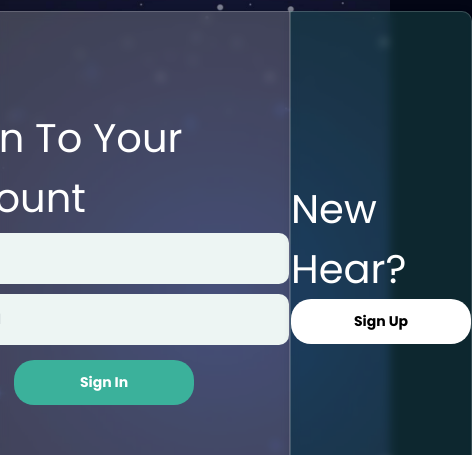
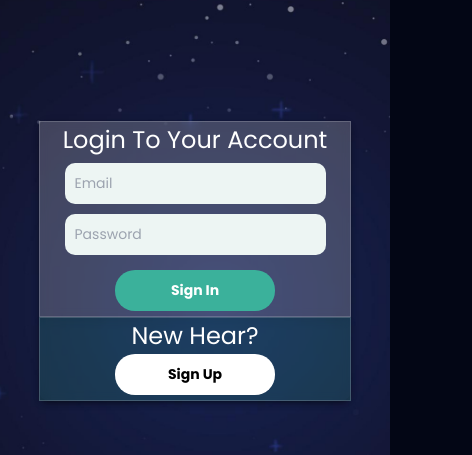
Before and after one commit to Vishwa-ud/nasa-space-app, a React (Vite) app: page /login in a window 390 px wide. Shown: the part 241-696 px from the top of the page, 472 px wide, since content can reach past the window. Built offline with nearby package versions, Linux system fonts and the light colour scheme; no server answers; what ldrs would draw is missing.

Commit message:
Login & SignUp Mobile now Responsive

```diff
--- a/src/components/login/styles.module.css
+++ b/src/components/login/styles.module.css
@@ -118,3 +118,60 @@
 	color: white;
 	margin: 10px;
 }
+
+.input:focus {
+    border: 2px solid #3bb19b; /* A subtle green border */
+    background-color: #ffffff; /* Brighter background for focus */
+}
+
+.white_btn:hover, .green_btn:hover {
+    background-color: #f7f7f7; /* Light grey for white button hover */
+    box-shadow: 0 2px 4px rgba(0, 0, 0, 0.15); /* Subtle elevation */
+}
+
+.green_btn:hover {
+    background-color: #33a589; /* A slightly darker green for hover */
+}
+
+@media (max-width: 768px) {
+    .login_form_container {
+        width: 80%; /* Reduce width */
+        flex-direction: column; /* Stack the elements vertically */
+        height: auto; /* Adjust height to content */
+    }
+
+    .left, .right {
+        flex: 1 1 100%; /* Make left and right sections take full width */
+        border-radius: 0; /* Optional: Adjust border-radius for smaller screens */
+    }
+
+    .input, .error_msg {
+        width: calc(100% - 30px); /* Adjust input width to fit the container */
+    }
+
+    .form_container h1, .right h1 {
+        font-size: 30px; /* Reduce font size for smaller screens */
+    }
+	.white_btn, .green_btn {
+        width: 160px; /* Adjust button sizes */
+        padding: 10px 0;
+		margin-bottom: 5px;
+    }
+}
+
+/* Further adjustments for smaller devices, typically smartphones. */
+@media (max-width: 480px) {
+    .form_container h1, .right h1 {
+        font-size: 24px; /* Further reduce the font size */
+    }
+
+    .input, .error_msg {
+        padding: 10px; /* Reduce padding for a more compact look */
+    }
+
+    .white_btn, .green_btn {
+        width: 160px; /* Adjust button sizes */
+        padding: 10px 0;
+		margin-bottom: 5px;
+    }
+}
--- a/src/components/signup/styles.module.css
+++ b/src/components/signup/styles.module.css
@@ -117,3 +117,74 @@
 	color: white;
 	margin: 10px;
 }
+
+
+.input:focus {
+    border: 2px solid #3bb19b; /* A subtle green border */
+    background-color: #ffffff; /* Brighter background for focus */
+}
+
+.white_btn:hover, .green_btn:hover {
+    background-color: #f7f7f7; /* Light grey for white button hover */
+    box-shadow: 0 2px 4px rgba(0, 0, 0, 0.15); /* Subtle elevation */
+}
+
+.green_btn:hover {
+    background-color: #33a589; /* A slightly darker green for hover */
+}
+
+@media (max-width: 768px) {
+    .signup_form_container {
+        width: 95%; /* Use more of the screen on smaller devices */
+        flex-direction: column; /* Stack vertically */
+        height: auto; /* Make height flexible */
+    }
+
+    .left, .right {
+        width: 100%; /* Take full width of the container */
+        flex: none; /* Remove flex sizing */
+        border-radius: 10px; /* Adjust border-radius */
+        border-top-right-radius: 0;
+        border-bottom-left-radius: 0;
+        box-shadow: none; /* Optional: Reduce shadow on smaller screens */
+    }
+
+    .left {
+        order: 2; /* Optionally move the left section below the form on small screens */
+        margin-top: 20px; /* Add space between sections when stacked */
+    }
+
+    .right {
+        order: 1; /* Keep the form on top when stacked */
+    }
+
+    .input, .error_msg, .white_btn, .green_btn {
+        width: 90%; /* Increase the width of form elements for easier access */
+        margin: 10px auto; /* Center and add more vertical space between elements */
+    }
+
+    .form_container h1, .left h1 {
+        font-size: 30px; /* Reduce the font size for headers */
+    }
+
+    .input, .white_btn, .green_btn {
+        padding: 12px; /* Increase padding for better touch interaction */
+    }
+	.white_btn, .green_btn {
+        width: 160px; /* Adjust button sizes */
+        padding: 10px 0;
+		margin-bottom: 5px;
+    }
+}
+
+/* Optionally, you could add another breakpoint for very small screens */
+@media (max-width: 480px) {
+    .form_container h1, .left h1 {
+        font-size: 24px; /* Further reduce the font size for very small screens */
+    }
+	.white_btn, .green_btn {
+        width: 160px; /* Adjust button sizes */
+        padding: 10px 0;
+		margin-bottom: 5px;
+    }
+}
```
